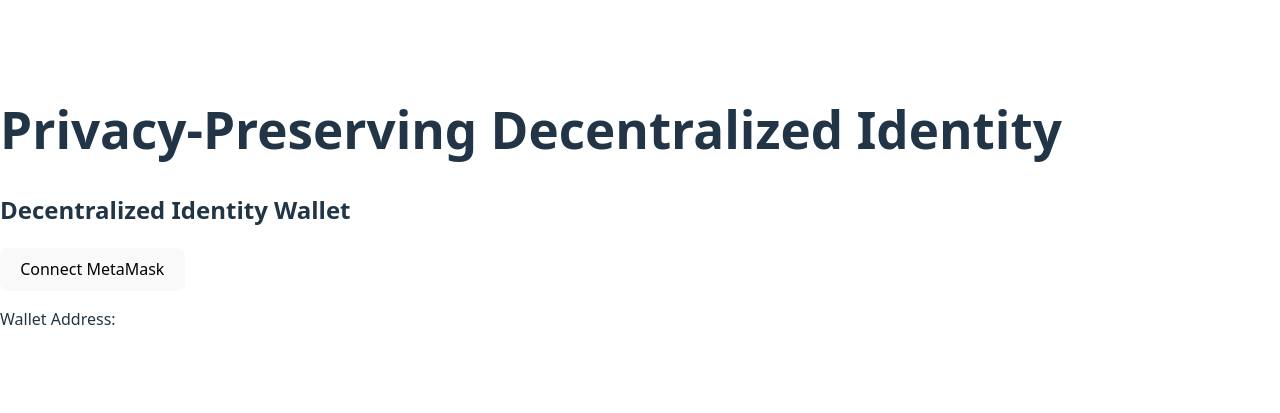
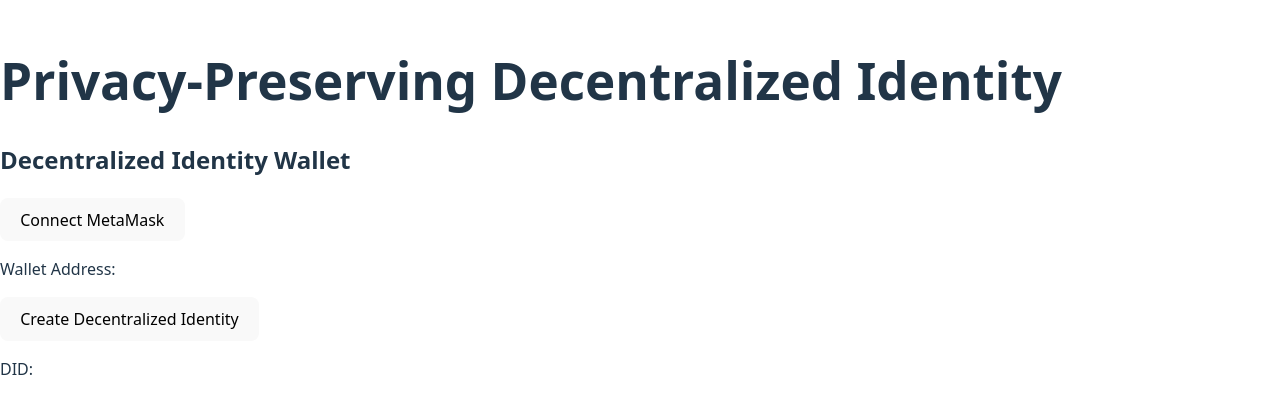
Before and after one commit to ThomasVargheseGeorge/SeniorDevelopmentProject_PPDI, a React (Vite) app: page / in a window 1280 px wide. Shown: the part 193-606 px from the top of the page. Built offline with nearby package versions, Linux system fonts and the light colour scheme.

Commit message:
Wallet connection and DID creation working

```diff
--- a/src/Wallet.jsx
+++ b/src/Wallet.jsx
@@ -1,39 +1,38 @@
 import { useState } from "react";
 
 function Wallet() {
-
     const [account, setAccount] = useState("");
+    const [did, setDid] = useState("");
 
 async function connectWallet() {
-
-        if (window.ethereum) {
-
+    if (typeof window.ethereum !== "undefined") {
         try {
-
             const accounts = await window.ethereum.request({
                 method: "eth_requestAccounts"
             });
 
+            console.log("Connected account:", accounts[0]);
             setAccount(accounts[0]);
 
         } catch (error) {
-
-                console.log(error);
-
+            console.error("Connection error:", error);
+        }
+    } else {
+        alert("MetaMask not detected. Please install MetaMask.");
+    }
 }
 
+    function createIdentity() {
+        if(account){
+            const newDID = "did:ethr:" + account;
+            setDid(newDID);
         } else {
-
-            alert("MetaMask not installed");
-
+            alert("Connect wallet first");
         }
-
     }
 
     return (
-
         <div>
-
             <h2>Decentralized Identity Wallet</h2>
 
             <button onClick={connectWallet}>
@@ -42,10 +41,13 @@ function Wallet() {
 
             <p>Wallet Address: {account}</p>
 
+            <button onClick={createIdentity}>
+                Create Decentralized Identity
+            </button>
+
+            <p>DID: {did}</p>
         </div>
-
     );
-
 }
 
 export default Wallet;
```
Also changed, not shown: src/App.jsx (+0 -9 lines), 1 other file (tests, documents, lock files or other folders). Lines whose indentation alone changed are shown as unchanged.
